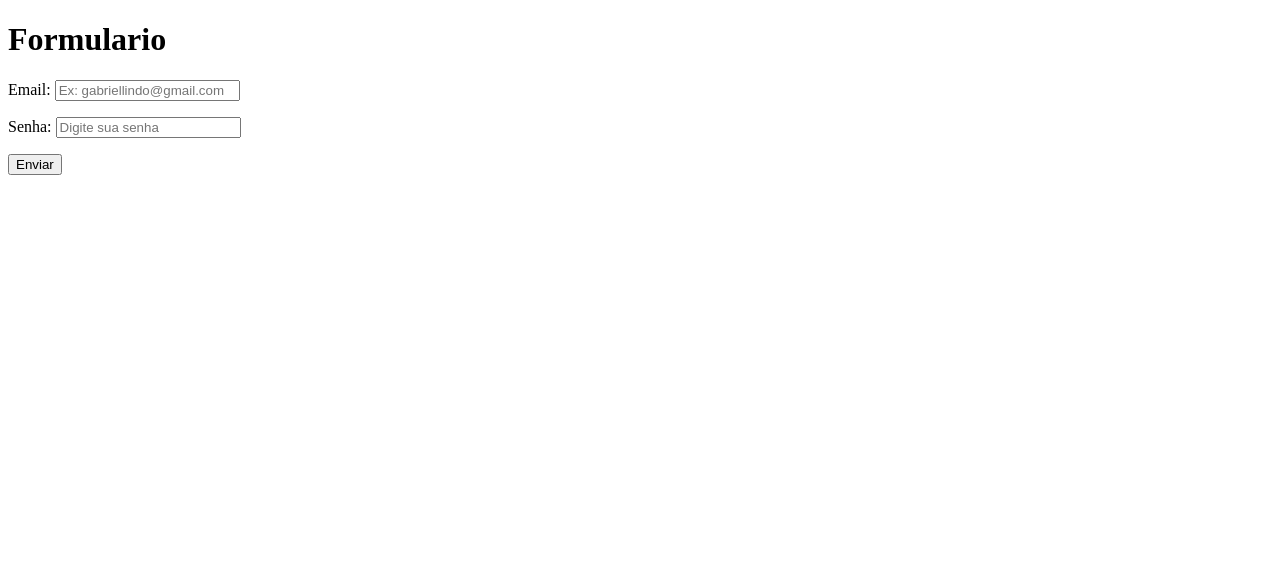
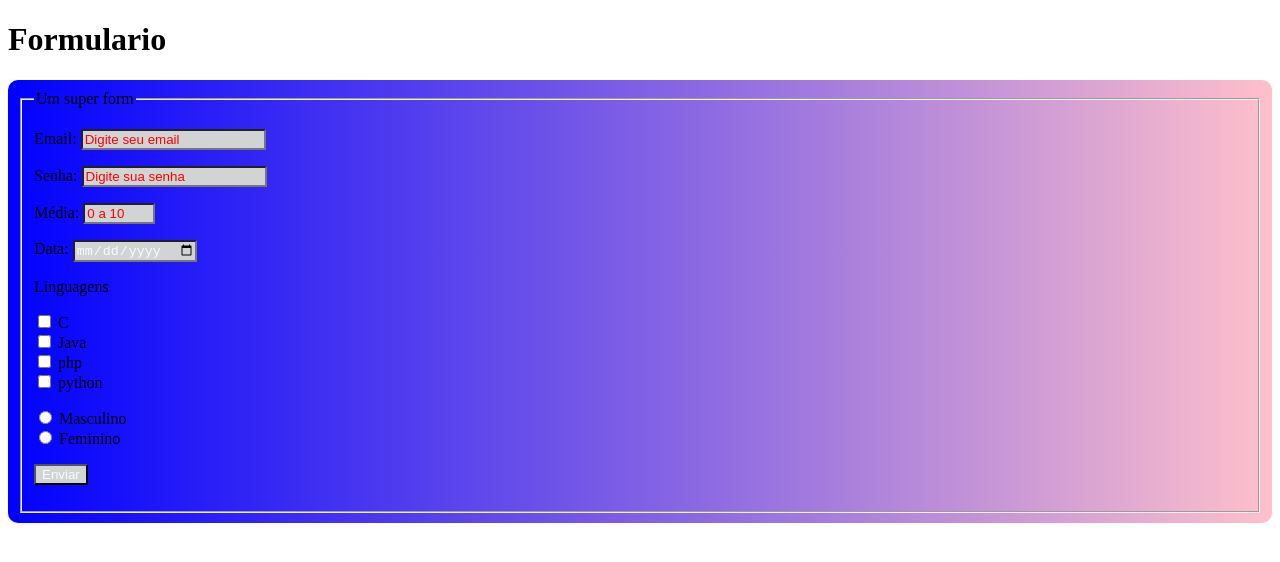
Before and after one commit to Queirozga/html-css, a plain HTML site: page exercicios-04/ex003/index.html in a window 1280 px wide. Drawn offline with Linux system fonts and the light colour scheme.

Commit message:
atualizei meu forms

```diff
--- a/exercicios-04/ex003/index.html
+++ b/exercicios-04/ex003/index.html
@@ -4,18 +4,54 @@
     <meta charset="UTF-8">
     <meta name="viewport" content="width=device-width, initial-scale=1.0">
     <title>Forms</title>
+    <style>
+        form{
+            background-image: linear-gradient(to right, blue, pink);
+            padding: 10px;
+            border-radius: 10px;
+        }
+        input{
+            background-color: rgb(210, 212, 212);
+            color: azure;
+        }
+        ::placeholder{
+            color: red;
+        }
+    </style>
 </head>
 <body>
     <h1>Formulario</h1>
 
-    <form action="doc.php" method="post" autocomplete="off">
+    <form action="doc.php" method="post" autocomplete="on">
+        <fieldset>
+            <legend>Um super form</legend>
             <p> <label for="iemail">Email: </label>
-            <input type="text" name="email" id="iemail" required minlength="6" maxlength="15" placeholder="Ex: gabriellindo@gmail.com" autocomplete="username">
+                <input type="text" name="email" id="iemail" required minlength="6" maxlength="30" placeholder="Digite seu email" autocomplete="email">
             </p>
             <p> <label for="isenha">Senha: </label>
                 <input type="password" name="senha" id="isenha" required minlength="8" placeholder="Digite sua senha" autocomplete="current-password">
             </p>
+            <p>
+                <label for="imedia">Média:</label>
+                <input type="number" name="imedia" id="imedia" min="0" max="10" placeholder="0 a 10" step="0.5" required>
+            </p>
+            <p>
+                <label for="idata">Data: </label>
+                <input required type="date" name="idata" id="idata" value="29-03-2025">
+            </p>
+            <p>
+                <p>Linguagens</p>
+                <input type="checkbox" name="c" id="c"> <label for="c">C</label> <br>
+                <input type="checkbox" name="Java" id="Java"> <label for="Java">Java</label> <br>
+                <input type="checkbox" name="php" id="php"> <label for="php">php</label> <br>
+                <input type="checkbox" name="python" id="python"> <label for="python">python</label> <br>
+            </p>
+            <p>
+                <input type="radio" name="sexo" id="masc"> <label for="masc">Masculino</label> <br>
+                <input type="radio" name="sexo" id="fem"> <label for="fem">Feminino</label> <br>
+            </p>
             <p><input type="submit" value="Enviar"></p>
+        </fieldset>
     </form>
 </body>
 </html>
```
Lines whose indentation alone changed are shown as unchanged.
